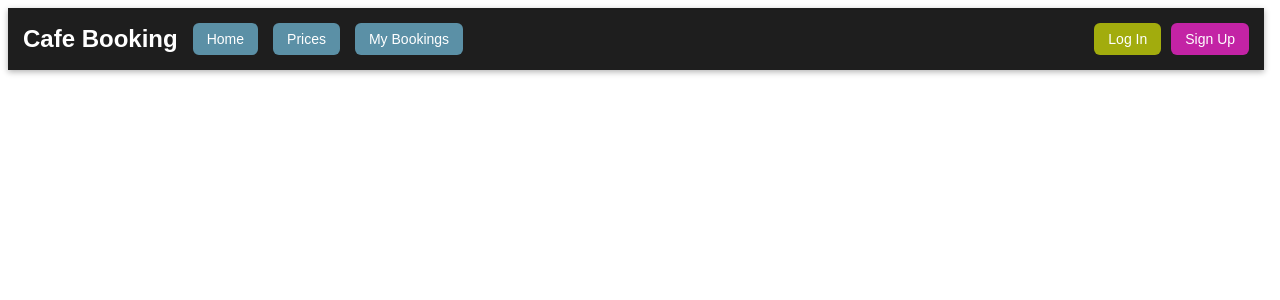
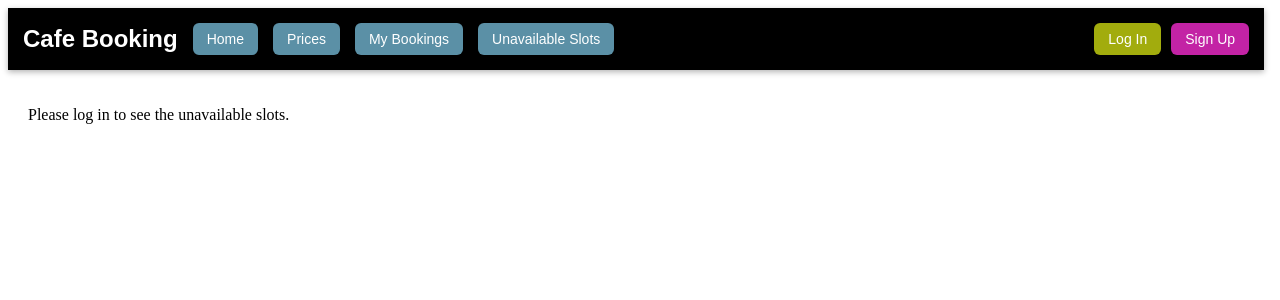
Before and after one commit to Komil-goat/book_your_table, a React (Vite) app: page /unavailable in a window 1280 px wide. Shown: the top 300 px of the page. Built offline with nearby package versions, Linux system fonts and the light colour scheme.

Commit message:
Added the Unavailable seats button

```diff
--- a/src/App.jsx
+++ b/src/App.jsx
@@ -6,6 +6,7 @@ import MainContent from './components/MainContent.jsx';
 import Prices from './components/Prices.jsx';
 import Auth from "./components/Auth.jsx";
 import MyBookings from './components/MyBookings.jsx';
+import Unavailable from './components/Unavailable.jsx';
 import "./components/Modal.css";
 import "./components/Navbar.css";
 
@@ -71,6 +72,13 @@ function App() {
               setBookings={setBookings}
             />
           } />
+          <Route path="/unavailable" element={
+            <Unavailable
+              bookings={bookings}
+              currentUser={currentUser}
+            />
+          }>
+          </Route>
         </Routes>
       </main>
 
--- a/src/components/BookingPopup.css
+++ b/src/components/BookingPopup.css
@@ -50,16 +50,16 @@
 }
 
 .popup-buttons button:first-child {
-  background: #28a745;
+  background: darkolivegreen;
   color: white;
 }
 
 .popup-buttons button:first-child:hover {
-  background: #218838;
+  background: #429654;
 }
 
 .popup-buttons button:last-child {
-  background: #dc3545;
+  background: darkred;
   color: white;
 }
 
--- a/src/components/Navbar.css
+++ b/src/components/Navbar.css
@@ -1,6 +1,6 @@
 .navbar {
   width: 97%;
-  background-color: #1e1e1e;
+  background-color: black;
   color: white;
   padding: 15px 15px;
   display: flex;
--- a/src/components/Navbar.jsx
+++ b/src/components/Navbar.jsx
@@ -19,6 +19,7 @@ function Navbar({ openLogin, openSignup, currentUser, setCurrentUser }) {
         <Link to="/"><button>Home</button></Link>
         <Link to="/prices"><button>Prices</button></Link>
         <Link to="/my-bookings"><button>My Bookings</button></Link>
+        <Link to="/unavailable"><button>Unavailable Slots</button></Link>
       </div>
 
       <div className="nav-right">
--- a/src/components/Prices.jsx
+++ b/src/components/Prices.jsx
@@ -11,7 +11,7 @@ const tables = [
 
 function Prices() {
   return (
-    <div style={{ padding: 20, width: "80%", fontFamily: "Arial", border: "1px solid #ddd", borderRadius: 8 }}>
+    <div style={{ padding: 20, width: "95%", fontFamily: "Arial", border: "1px solid #ddd", borderRadius: 8 }}>
       <h1>Price List</h1>
 
       {tables.map((table, idx) => (
--- /dev/null
+++ b/src/components/Unavailable.jsx
@@ -0,0 +1,41 @@
+import React from "react";
+
+function Unavailable({ currentUser, bookings }) {
+    if (!currentUser) return <p style={{ padding: '20px' }}>Please log in to see the unavailable slots.</p>;
+    const userReservations = [];
+    Object.entries(bookings).forEach(([slot, tables]) => {
+        Object.entries(tables).forEach(([tableId, tableInfo]) => {
+
+            if (tableInfo.userId !== currentUser.id && tableInfo.state === 'booked') {
+
+                const [day, time] = slot.split('_');
+
+                userReservations.push({
+                    id: `${slot}_${tableId}`,
+                    slotKey: slot,
+                    tableId,
+                    day,
+                    time
+                });
+            }
+        });
+    });
+    return (
+        <div style={{ padding: '20px' }}>
+            <h2>Unavailable Slots</h2>
+            {userReservations.length === 0 ? (
+                <p>No unavailable slots found.</p>
+            ) : (
+                <ul>
+                    {userReservations.map((reservation) => (
+                        <li key={reservation.id}>
+                            {reservation.day} at {reservation.time} -  {reservation.tableId}
+                        </li>
+                    ))}
+                </ul>
+            )}
+        </div>
+    );
+}
+
+export default Unavailable;
```
